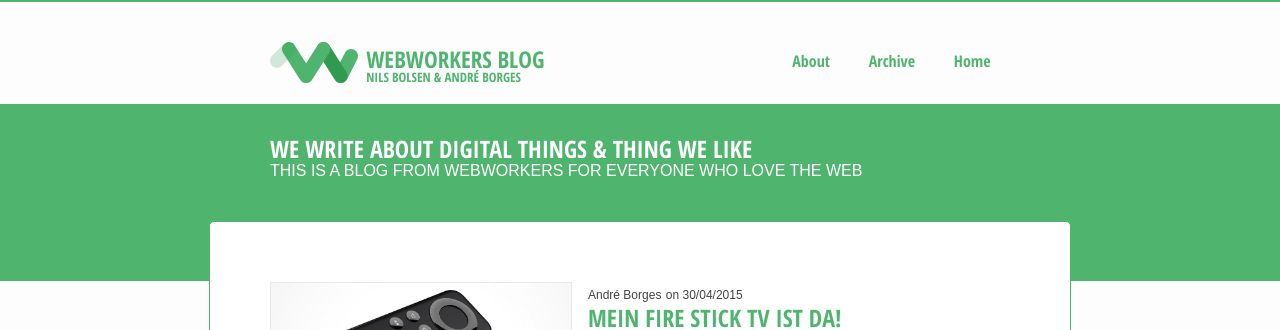
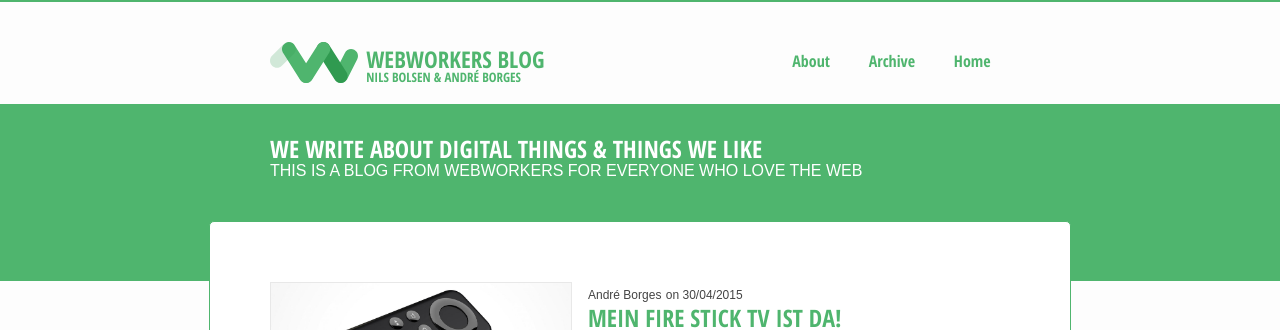
Before and after one commit to webwb/webwb.github.io, a Jekyll site: the page built from index.html, in a window 1280 px wide. Shown: the top 330 px of the page. Built offline with Jekyll 4.4.1, drawn with Linux system fonts in a browser that asks for light colours; the list of posts is cut into pages by our own code.

Commit message:
typo: banner

```diff
--- a/_includes/banner.html
+++ b/_includes/banner.html
@@ -1,7 +1,7 @@
 <div class="site-banner">
   <div class="wrapper">
   <div>
-    <h1>We write about digital things & thing we like</h1>
+    <h1>We write about digital things & things we like</h1>
     <h2>This is a blog from webworkers for everyone who love the web</h2>
     </div>
   </div>
```
